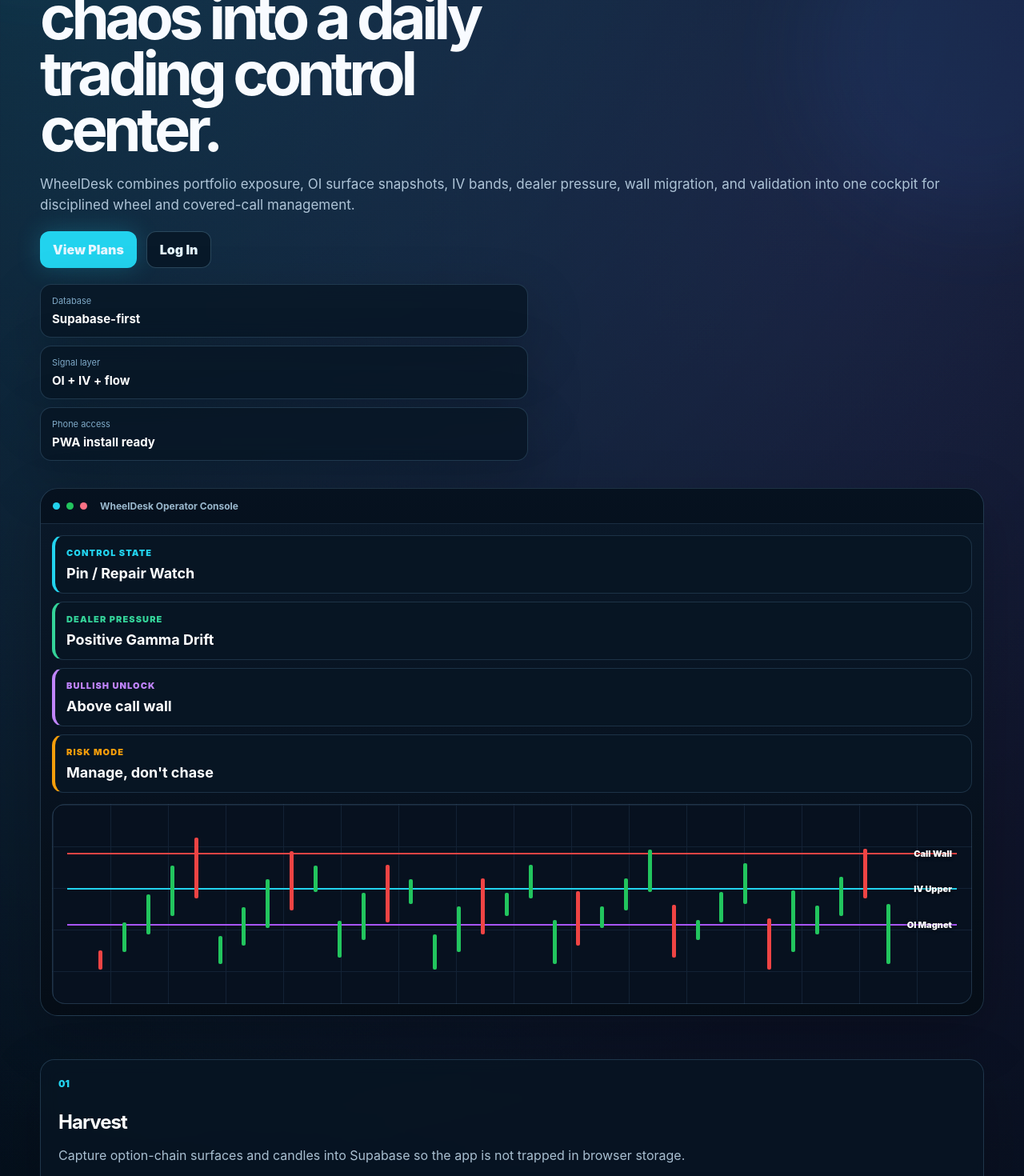
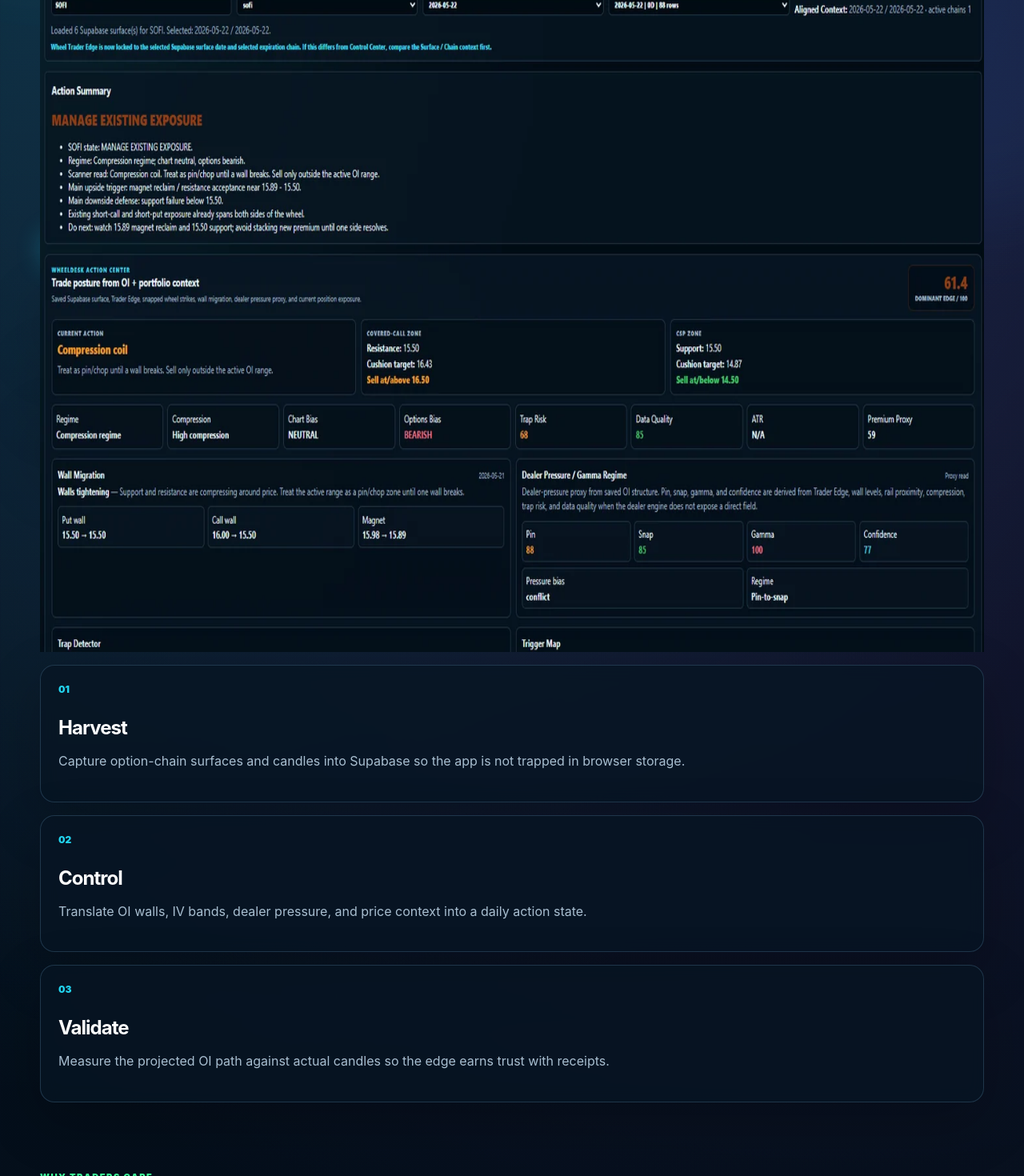
Before and after one commit to bjmatulnes-a11y/WheelDesk, a Next.js app: page / in a window 1280 px wide. Shown: the part 264-1734 px from the top of the page at 80% size. Built offline with nearby package versions, Linux system fonts and the light colour scheme.

Commit message:
hero frame rotate

```diff
--- a/src/app/page.tsx
+++ b/src/app/page.tsx
@@ -1,5 +1,6 @@
 import Link from "next/link";
 import { WHEELDESK_PLANS } from "../lib/billing/plans";
+import HeroProductFrame from "../components/marketing/HeroProductFrame";
 
 export default function LandingPage() {
   return (
@@ -50,38 +51,7 @@
           </div>
         </div>
 
-        <aside className="wd-terminal" aria-label="WheelDesk operator console preview">
-          <div className="wd-terminal-bar">
-            <span />
-            <span />
-            <span />
-            <strong>WheelDesk Operator Console</strong>
-          </div>
-
-          <div className="wd-console-grid">
-            <ConsoleCard label="Control State" value="Pin / Repair Watch" tone="cyan" />
-            <ConsoleCard label="Dealer Pressure" value="Positive Gamma Drift" tone="green" />
-            <ConsoleCard label="Bullish Unlock" value="Above call wall" tone="violet" />
-            <ConsoleCard label="Risk Mode" value="Manage, don't chase" tone="amber" />
-          </div>
-
-          <div className="wd-chart-preview">
-            <div className="wd-line wd-line-red">Call Wall</div>
-            <div className="wd-line wd-line-cyan">IV Upper</div>
-            <div className="wd-line wd-line-purple">OI Magnet</div>
-            {Array.from({ length: 34 }).map((_, index) => (
-              <span
-                key={index}
-                className={index % 4 === 0 ? "wd-candle wd-candle-red" : "wd-candle wd-candle-green"}
-                style={{
-                  height: `${24 + ((index * 13) % 54)}px`,
-                  left: `${5 + index * 2.6}%`,
-                  bottom: `${17 + ((index * 9) % 42)}%`,
-                }}
-              />
-            ))}
-          </div>
-        </aside>
+        <HeroProductFrame />
       </section>
 
       <section className="wd-feature-band" aria-label="WheelDesk product pillars">
--- /dev/null
+++ b/src/components/marketing/HeroProductFrame.tsx
@@ -0,0 +1,117 @@
+"use client";
+
+import Image from "next/image";
+import { useEffect, useMemo, useState } from "react";
+
+const HERO_FRAMES = [
+  {
+    label: "Chart Room",
+    title: "OI Field v2 forecast cone",
+    caption: "30D base path, upper/lower field rails, and captured forecast divergence.",
+    src: "/marketing/wheeldesk/chart-room.webp",
+  },
+  {
+    label: "Dashboard",
+    title: "Central ticker universe",
+    caption: "Locked ticker slots, central harvest, forecast readiness, and neural status.",
+    src: "/marketing/wheeldesk/dashboard.webp",
+  },
+  {
+    label: "Control Center",
+    title: "Daily structure read",
+    caption: "OI surfaces, dealer pressure, wall migration, and action-state context.",
+    src: "/marketing/wheeldesk/control-center.webp",
+  },
+  {
+    label: "Validation",
+    title: "Forecast receipts",
+    caption: "Stored reads mature into proof records across forecast horizons.",
+    src: "/marketing/wheeldesk/validation.webp",
+  },
+  {
+    label: "Wheel Workspace",
+    title: "Premium-seller posture",
+    caption: "Connect the OI field to CSP, covered-call, and repair decisions.",
+    src: "/marketing/wheeldesk/wheel-workspace.webp",
+  },
+];
+
+export default function HeroProductFrame() {
+  const frames = useMemo(() => HERO_FRAMES, []);
+  const [active, setActive] = useState(0);
+  const [paused, setPaused] = useState(false);
+
+  useEffect(() => {
+    if (paused || frames.length <= 1) return;
+    const timer = window.setInterval(() => {
+      setActive((current) => (current + 1) % frames.length);
+    }, 4500);
+    return () => window.clearInterval(timer);
+  }, [paused, frames.length]);
+
+  const frame = frames[active];
+
+  return (
+    <section
+      className="relative overflow-hidden rounded-[2rem] border border-cyan-400/20 bg-slate-950/70 shadow-2xl shadow-cyan-950/30"
+      onMouseEnter={() => setPaused(true)}
+      onMouseLeave={() => setPaused(false)}
+      aria-label="WheelDesk product preview"
+    >
+      <div className="flex items-center justify-between border-b border-cyan-400/10 px-5 py-3">
+        <div className="flex items-center gap-2">
+          <span className="h-2.5 w-2.5 rounded-full bg-cyan-300" />
+          <span className="h-2.5 w-2.5 rounded-full bg-emerald-300" />
+          <span className="h-2.5 w-2.5 rounded-full bg-rose-400" />
+        </div>
+        <div className="text-xs font-bold uppercase tracking-[0.25em] text-slate-400">
+          WheelDesk live workspace
+        </div>
+      </div>
+
+      <div className="relative aspect-[16/9] bg-slate-950">
+        {frames.map((item, index) => (
+          <Image
+            key={item.src}
+            src={item.src}
+            alt={`${item.label}: ${item.title}`}
+            fill
+            priority={index === 0}
+            sizes="(min-width: 1024px) 720px, 100vw"
+            className={`object-cover transition-opacity duration-700 ${
+              index === active ? "opacity-100" : "opacity-0"
+            }`}
+          />
+        ))}
+        <div className="absolute inset-x-0 bottom-0 bg-gradient-to-t from-slate-950 via-slate-950/80 to-transparent p-5">
+          <div className="inline-flex rounded-full border border-cyan-400/30 bg-cyan-400/10 px-3 py-1 text-[0.65rem] font-black uppercase tracking-[0.22em] text-cyan-200">
+            {frame.label}
+          </div>
+          <h3 className="mt-3 text-2xl font-black text-white">{frame.title}</h3>
+          <p className="mt-1 max-w-xl text-sm text-slate-300">{frame.caption}</p>
+        </div>
+      </div>
+
+      <div className="flex items-center justify-between gap-3 px-5 py-4">
+        <div className="flex gap-2">
+          {frames.map((item, index) => (
+            <button
+              key={item.src}
+              type="button"
+              aria-label={`Show ${item.label}`}
+              onClick={() => setActive(index)}
+              className={`h-2.5 rounded-full transition-all ${
+                index === active
+                  ? "w-8 bg-cyan-300"
+                  : "w-2.5 bg-slate-600 hover:bg-slate-400"
+              }`}
+            />
+          ))}
+        </div>
+        <div className="text-xs font-semibold text-slate-400">
+          {paused ? "Paused" : "Auto-refreshing preview"}
+        </div>
+      </div>
+    </section>
+  );
+}
```
